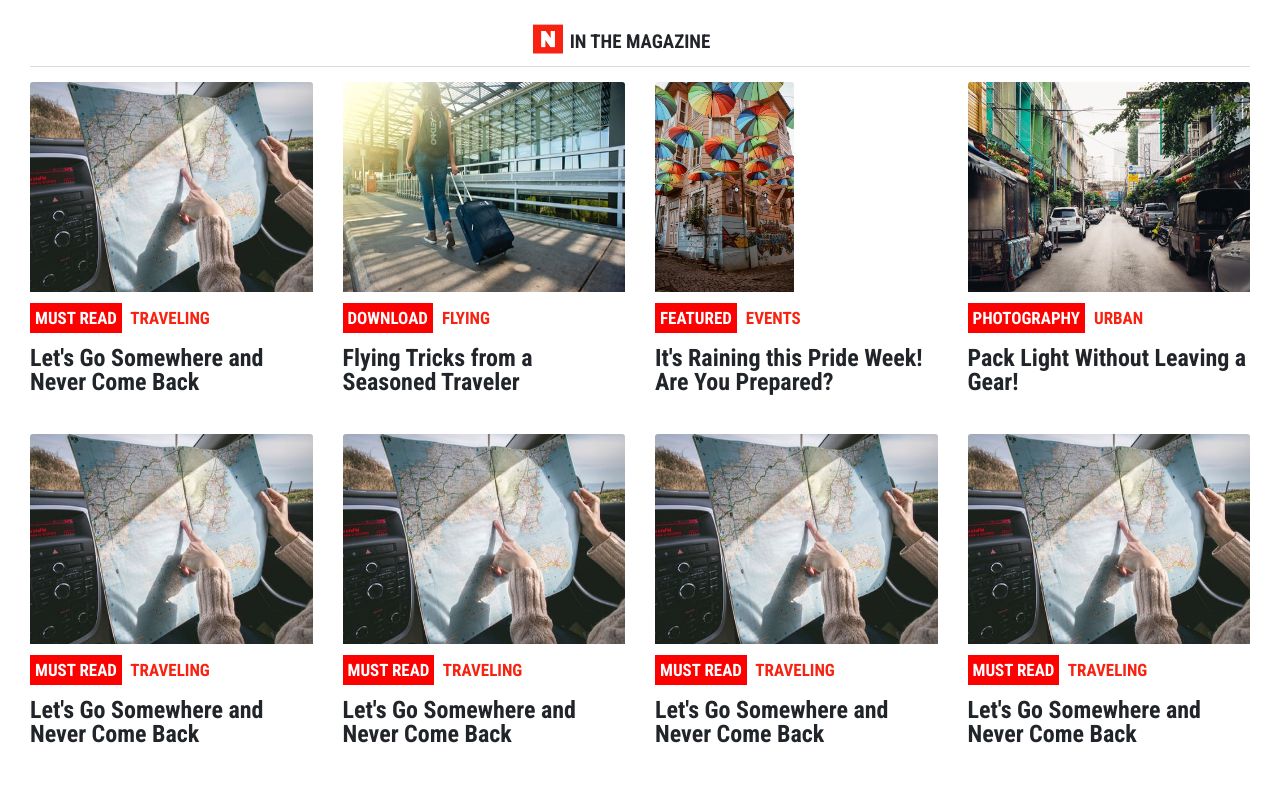
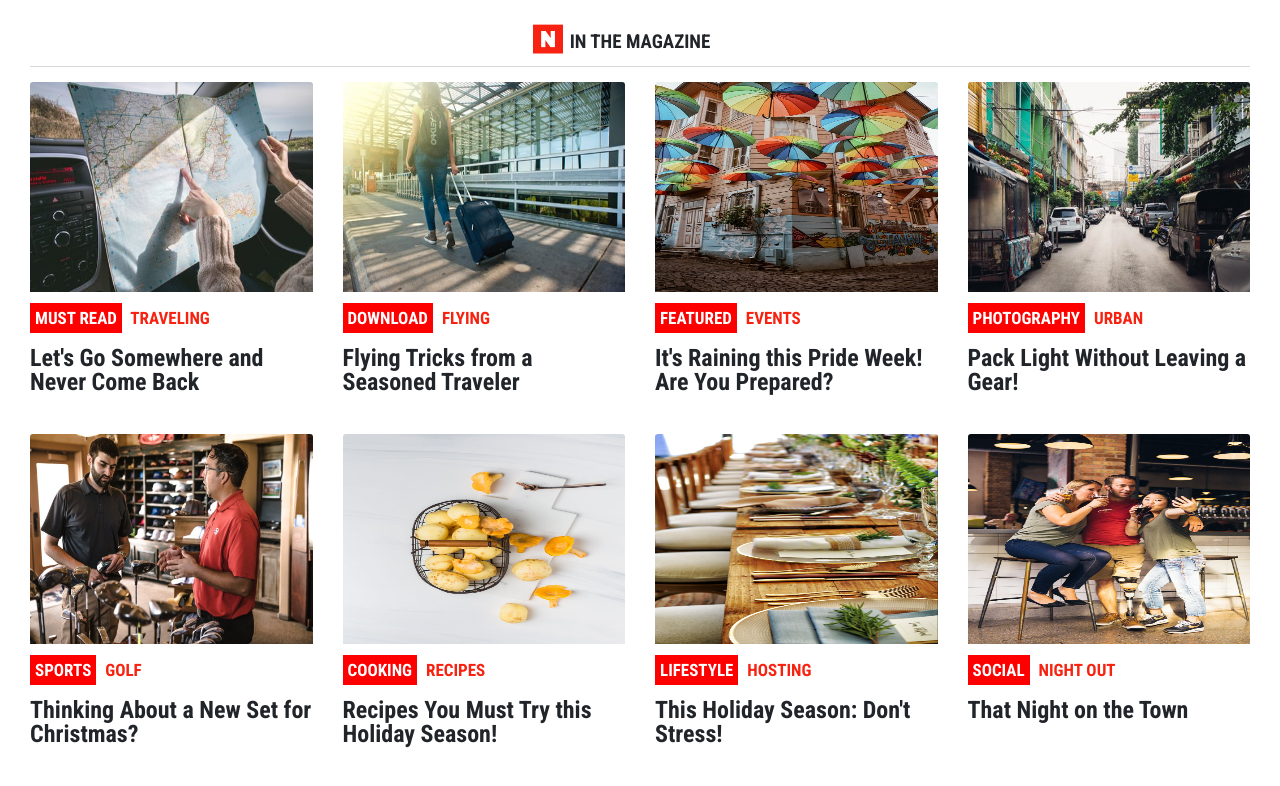
Before and after one commit to yirano/frontend-bootstrap-newsweek, a website: page src/index.html in a window 1280 px wide. Shown: the part 2638-3424 px from the top of the page. Drawn offline with nearby package versions, Linux system fonts and the light colour scheme.

Commit message:
Add different photos in 'In the magazine' section

```diff
--- a/src/css/style.css
+++ b/src/css/style.css
@@ -375,6 +375,7 @@ article h2 {
 
 .section article img {
   width: 100%;
+  height: 100%;
 }
 
 .card-title {
@@ -382,18 +383,6 @@ article h2 {
   font-size: 20px;
   line-height: 20px;
   font-weight: bold;
-}
-
-.card-img-top {
-  height: 260px;
-  width: fit-content;
-  margin-bottom: 15px;
-  overflow: hidden;
-}
-
-.card-img-top img {
-  height: 100%;
-  width: fit-content;
 }
 
 /* FOOTER */
--- a/src/index.html
+++ b/src/index.html
@@ -662,11 +662,11 @@
           <div class="card">
             <article>
               <div class="image card-img-top">
-                <img src="../imgs/in-the-mag-map.jpeg" alt="A paper map" class="img-fluid" />
+                <img src="../imgs/in-the-mag-golfing.jpeg" alt="two men picking out a golfset" class="img-fluid" />
               </div>
               <div class="card-body">
-                  <div class="category"><span>Must Read</span> Traveling</div>
-                <h3 class="card-title"><a href="#">Let's Go Somewhere and Never Come Back</a></h3>
+                  <div class="category"><span>Sports</span> Golf</div>
+                <h3 class="card-title"><a href="#">Thinking About a New Set for Christmas?</a></h3>
                 <div class="summary card-text">
                 </div>
               </div>
@@ -678,11 +678,11 @@
           <div class="card">
             <article>
               <div class="image card-img-top">
-                <img src="../imgs/in-the-mag-map.jpeg" alt="A paper map" class="img-fluid" />
+                <img src="../imgs/in-the-mag-cooking.jpeg" alt="vegetables on cutting board" class="img-fluid" />
               </div>
               <div class="card-body">
-                  <div class="category"><span>Must Read</span> Traveling</div>
-                <h3 class="card-title"><a href="#">Let's Go Somewhere and Never Come Back</a></h3>
+                  <div class="category"><span>Cooking</span> Recipes</div>
+                <h3 class="card-title"><a href="#">Recipes You Must Try this Holiday Season!</a></h3>
                 <div class="summary card-text">
                 </div>
               </div>
@@ -694,11 +694,11 @@
           <div class="card">
             <article>
               <div class="image card-img-top">
-                <img src="../imgs/in-the-mag-map.jpeg" alt="A paper map" class="img-fluid" />
+                <img src="../imgs/in-the-mag-table.jpeg" alt="table setting" class="img-fluid" />
               </div>
               <div class="card-body">
-                  <div class="category"><span>Must Read</span> Traveling</div>
-                <h3 class="card-title"><a href="#">Let's Go Somewhere and Never Come Back</a></h3>
+                  <div class="category"><span>Lifestyle</span> Hosting</div>
+                <h3 class="card-title"><a href="#">This Holiday Season: Don't Stress!</a></h3>
                 <div class="summary card-text">
                 </div>
               </div>
@@ -710,11 +710,11 @@
           <div class="card">
             <article>
               <div class="image card-img-top">
-                <img src="../imgs/in-the-mag-map.jpeg" alt="A paper map" class="img-fluid" />
+                <img src="../imgs/in-the-mag-selfies.jpeg" alt="Group of People taking selfies" class="img-fluid" />
               </div>
               <div class="card-body">
-                  <div class="category"><span>Must Read</span> Traveling</div>
-                <h3 class="card-title"><a href="#">Let's Go Somewhere and Never Come Back</a></h3>
+                  <div class="category"><span>Social</span> Night out</div>
+                <h3 class="card-title"><a href="#">That Night on the Town</a></h3>
                 <div class="summary card-text">
                 </div>
               </div>
```
Also changed, not shown: imgs/in-the-mag-cooking.jpeg (added), imgs/in-the-mag-golfing.jpeg (added), imgs/in-the-mag-selfies.jpeg (added), imgs/in-the-mag-table.jpeg (added).
